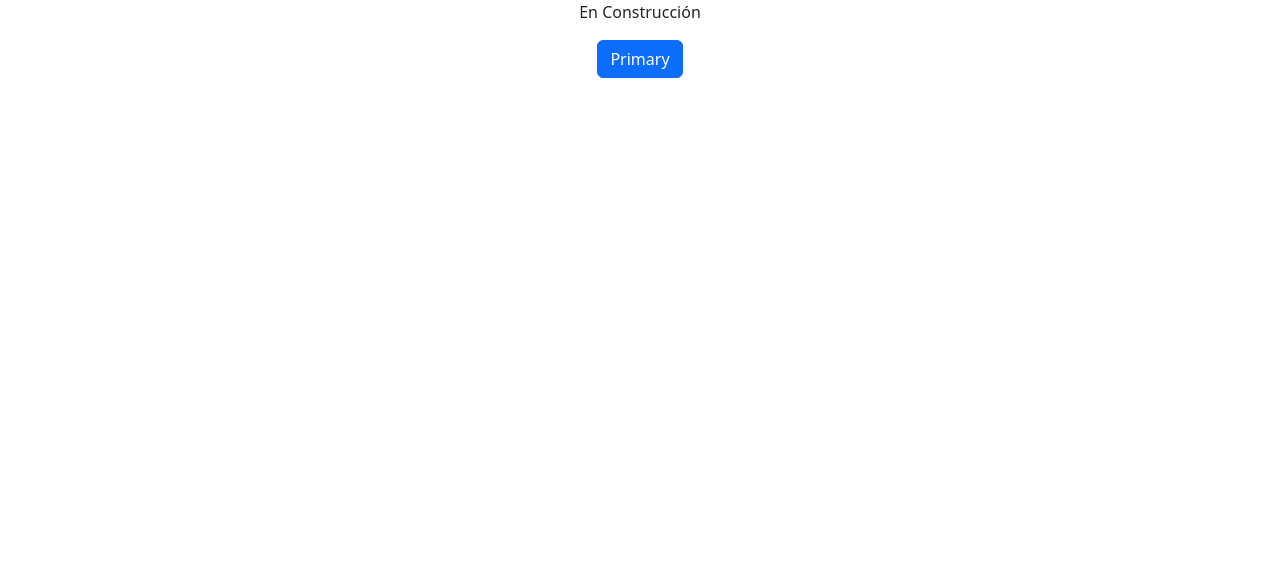
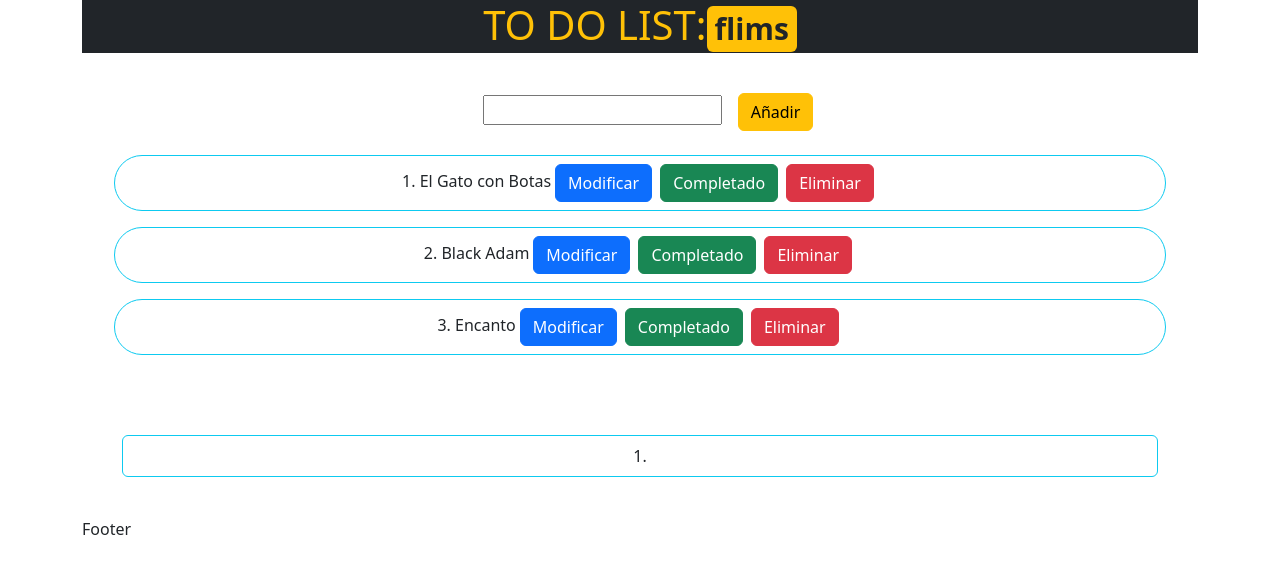
Before and after one commit to cgmontea98/bit08, a React (Create React App) app: page / in a window 1280 px wide. Shown: the top 574 px of the page. Built offline with nearby package versions, Linux system fonts and the light colour scheme.

Commit message:
primeros pasos del crud

```diff
--- a/src/App.js
+++ b/src/App.js
@@ -1,13 +1,40 @@
-import logo from './logo.svg';
-import './App.css';
-import Button from 'react-bootstrap/Button';
+import logo from "./logo.svg";
+import "./App.css";
+import Button from "react-bootstrap/Button";
+import { Header } from "./Components/Header";
+import { Main } from "./Components/Main";
+import { Aside } from "./Components/Aside";
+import { Footer } from "./Components/Footer";
+import Container from "react-bootstrap/Container";
+import Row from "react-bootstrap/Row";
+import Col from "react-bootstrap/Col";
 
 function App() {
   return (
-    <div className="App">
-      <p>En Construcción</p>
-      <Button variant="primary">Primary</Button>
-    </div>
+    <>
+      <Container>
+        <Row>
+          <Col>
+            <Header />
+          </Col>
+        </Row>
+        <Row>
+          <Col>
+            <Main />
+          </Col>
+        </Row>
+        <Row>
+          <Col>
+            <Aside />
+          </Col>
+        </Row>
+        <Row>
+          <Col>
+            <Footer />
+          </Col>
+        </Row>
+      </Container>
+    </>
   );
 }
 
--- /dev/null
+++ b/src/Components/Aside.jsx
@@ -0,0 +1,23 @@
+import React from "react";
+import Container from "react-bootstrap/Container";
+import Row from "react-bootstrap/Row";
+import Col from "react-bootstrap/Col";
+import ListGroup from "react-bootstrap/ListGroup";
+
+export const Aside = () => {
+  return (
+    <Container className="text-center p-4">
+      <Row className="p-2">
+        <Col>
+        <ListGroup as="ol" numbered>
+              <ListGroup.Item
+                as="li"
+                className="m-2 border border-info"
+              >
+              </ListGroup.Item>
+            </ListGroup>
+        </Col>
+      </Row>
+    </Container>
+  );
+};
--- /dev/null
+++ b/src/Components/Footer.jsx
@@ -0,0 +1,7 @@
+import React from 'react'
+
+export const Footer = () => {
+  return (
+    <div>Footer</div>
+  )
+}
--- /dev/null
+++ b/src/Components/Header.jsx
@@ -0,0 +1,13 @@
+import React from "react";
+import Badge from "react-bootstrap/Badge";
+
+export const Header = () => {
+  return (
+    <h1 className="bg-dark border border-dark text-warning text-center">
+      TO DO LIST:
+      <Badge bg="warning" className="text-dark p-2">
+        flims
+      </Badge>
+    </h1>
+  );
+};
--- /dev/null
+++ b/src/Components/Main.jsx
@@ -0,0 +1,54 @@
+import React from "react";
+import Container from "react-bootstrap/Container";
+import Row from "react-bootstrap/Row";
+import Col from "react-bootstrap/Col";
+import Button from "react-bootstrap/Button";
+import ListGroup from "react-bootstrap/ListGroup";
+
+export const Main = () => {
+  return (
+    <>
+      <Container className="text-center p-4">
+        <Row className="p-2">
+          <Col>
+            <input className="mx-3"></input>
+            <Button variant="warning">Añadir</Button>
+          </Col>
+        </Row>
+        <Row className="p-2">
+          <Col>
+            <ListGroup as="ol" numbered>
+              <ListGroup.Item
+                as="li"
+                className="my-2 border border-info rounded-pill"
+              >
+                El Gato con Botas
+                <Button variant="primary mx-1">Modificar</Button>
+            <Button variant="success mx-1">Completado</Button>
+            <Button variant="danger mx-1">Eliminar</Button>
+              </ListGroup.Item>
+              <ListGroup.Item
+                as="li"
+                className="my-2 border border-info rounded-pill"
+              >
+                Black Adam
+                <Button variant="primary mx-1">Modificar</Button>
+            <Button variant="success mx-1">Completado</Button>
+            <Button variant="danger mx-1">Eliminar</Button>
+              </ListGroup.Item>
+              <ListGroup.Item
+                as="li"
+                className="my-2 border border-info rounded-pill"
+              >
+                Encanto
+                <Button variant="primary mx-1">Modificar</Button>
+            <Button variant="success mx-1">Completado</Button>
+            <Button variant="danger mx-1">Eliminar</Button>
+              </ListGroup.Item>
+            </ListGroup>
+          </Col>
+        </Row>
+      </Container>
+    </>
+  );
+};
```
